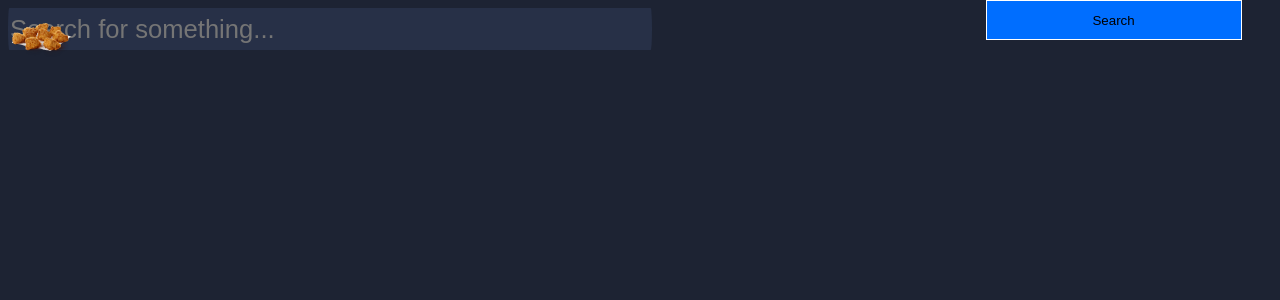
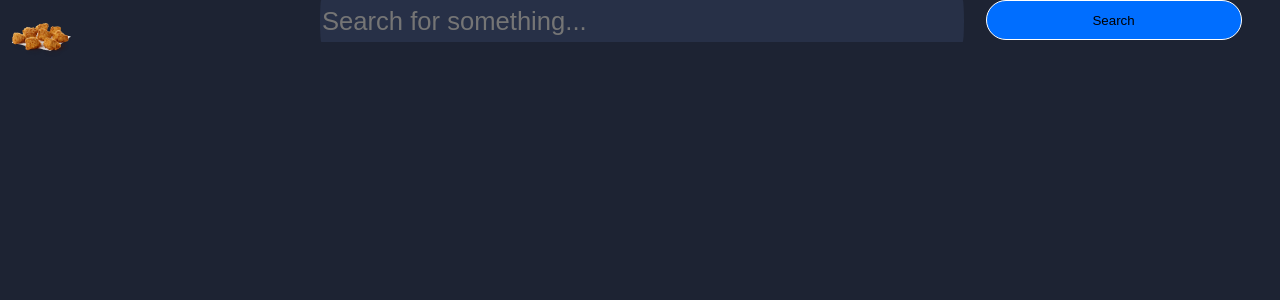
Before and after one commit to patrickzhou1234/SearchEngine-NuggetSearch, a Flask app: page / in a window 1280 px wide. Shown: the top 300 px of the page. Run offline with Flask 2, Linux system fonts and the light colour scheme.

Commit message:
Update index.css

```diff
--- a/static/styles/index.css
+++ b/static/styles/index.css
@@ -16,6 +16,9 @@
   color: white;
   font-size: 2vw;
   border: none;
+  position: absolute;
+  top: 0px;
+  left: 25vw;
 }
 
 input:focus {
@@ -39,7 +42,20 @@ html {
   height: 5vh;
   background-color: rgb(0, 110, 255);
   border: solid white 1px;
+  border-radius: 10vw;
   position: absolute;
   top: 0px;
   left: 77vw;
+  transition: background-color 0.3s;
 }
+
+#submit:hover {
+  cursor: pointer;
+  background-color: rgb(0, 93, 214);
+}
+
+#blockforinput {
+  text-align: center;
+  width: 20vw;
+  height: 5vh;
+}
```
